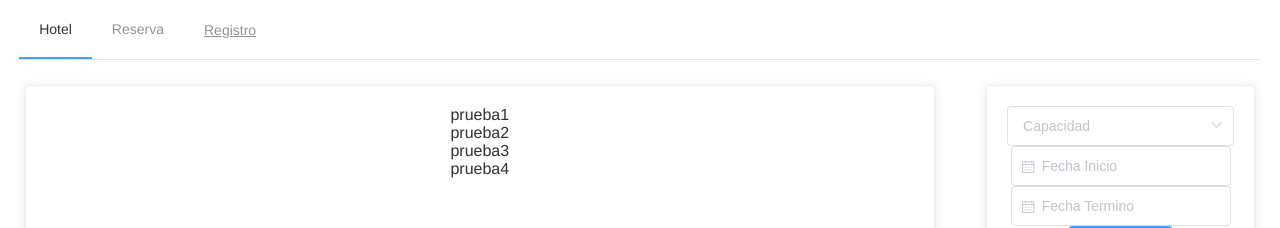
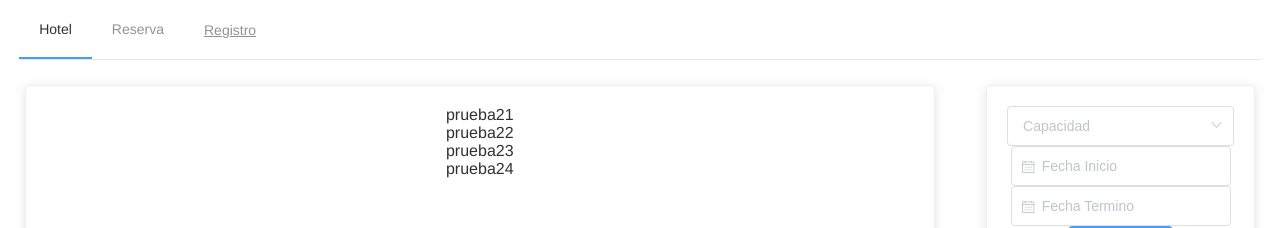
Before and after one commit to Kakoo8/TingesoFront, a Vue app: page / in a window 1280 px wide. Shown: the top 228 px of the page. Built offline with nearby package versions, Linux system fonts and the light colour scheme.

Commit message:
CHG: prueba jenkins

```diff
--- a/src/components/Rack.vue
+++ b/src/components/Rack.vue
@@ -1,7 +1,7 @@
 <template>
     <el-card class="box-card">
         <div v-for="o in 4" :key="o" class="text item">
-            {{'prueba' + o }}
+            {{'prueba2' + o }}
         </div>
     </el-card>
 </template>
```
